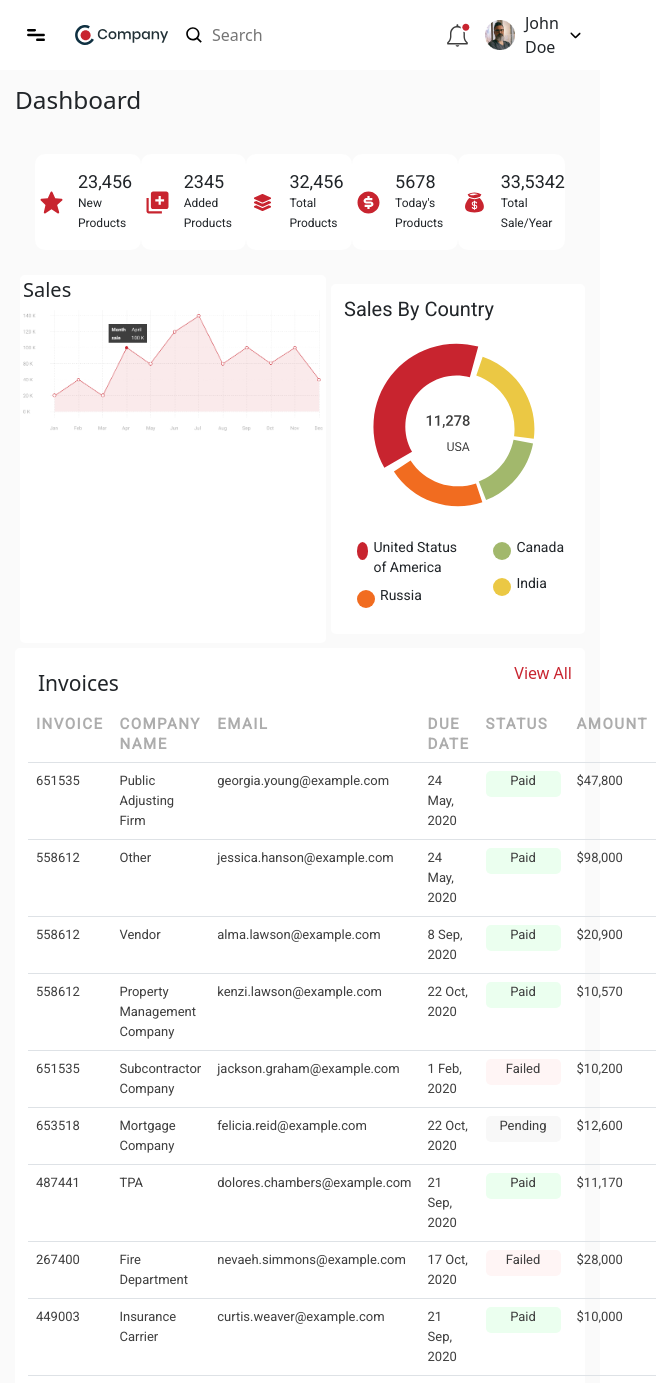
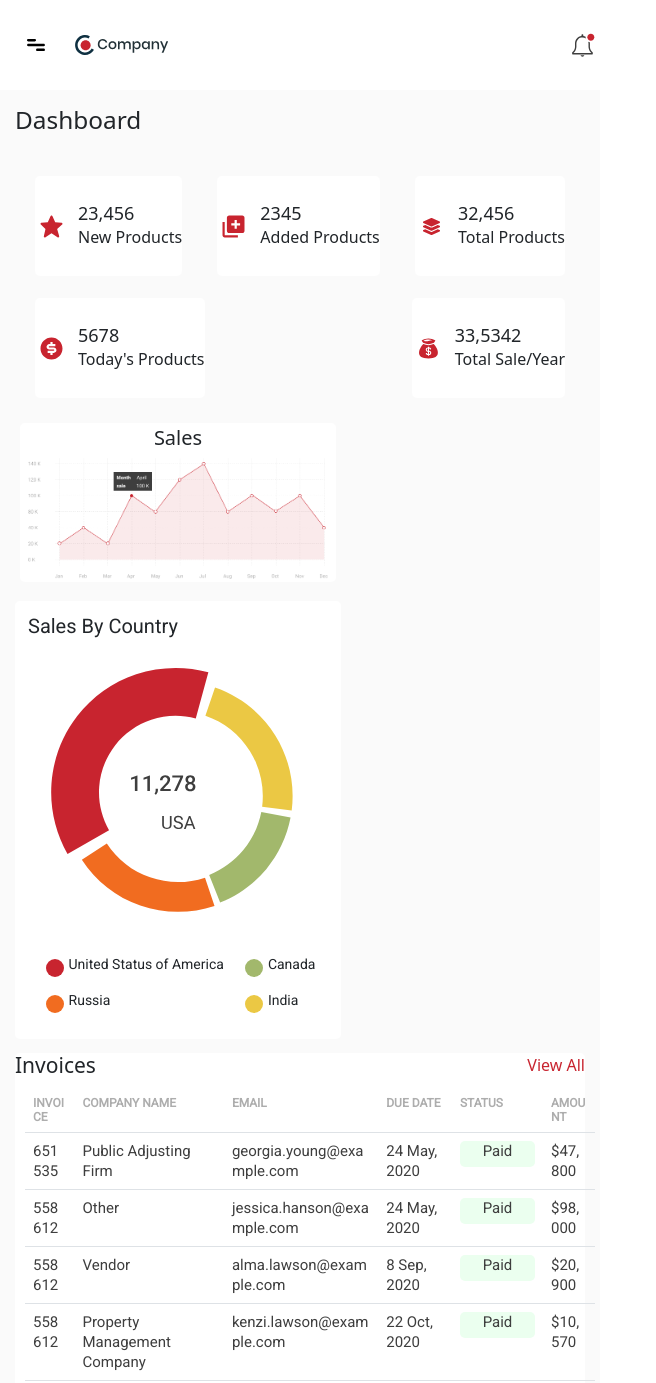
Before and after one commit to zalamitul/Html-training-assignments, a website: page dashboard.html in a window 600 px wide. Shown: the top 1383 px of the page, 656 px wide, since content can reach past the window. Drawn offline with Linux system fonts and the light colour scheme.

Commit message:
dashboard page responsive

```diff
--- a/css/style.css
+++ b/css/style.css
@@ -525,7 +525,7 @@ td {
     color: #3E3E3E;
 }
 
-#pending span{
+#pending span {
     display: block;
     background-color: #b6b6b6;
     width: 75px;
@@ -535,7 +535,7 @@ td {
     text-align: center;
 }
 
-#paid span{
+#paid span {
     display: block;
     background-color: #b6b6b6;
     width: 75px;
@@ -546,7 +546,7 @@ td {
 }
 
 
-#failed span{
+#failed span {
     display: block;
     background-color: #b6b6b6;
     width: 75px;
@@ -555,6 +555,7 @@ td {
     border-radius: 5px;
     text-align: center;
 }
+
 .invoices-head {
     font: normal normal normal 15px/20px Roboto;
     letter-spacing: 1.5px;
@@ -638,31 +639,45 @@ td {
         font: normal normal normal 15px/20px Roboto;
         margin-top: 7px;
     }
+
+    /* dashboard  */
     nav {
         width: 100%;
-        height: 70px;
+        height: 90px;
+        display: flex;
+        justify-content: space-between;
     }
+
     .menu-bar-logo {
         margin: 19px 24px;
     }
+
     .logo-dashboard {
         width: 100px;
         height: 20px;
     }
 
     input[type="search"] {
-        background-size:20px;
+        background-size: 20px;
         background-position: 2px;
         padding-left: 30px;
         margin-left: 10px;
+        display: none;
     }
 
     .downward-arrow {
         margin: 26px 23px 26px 8px;
+        display: none;
     }
+
     .profile {
         margin: 10px;
         width: 30px;
+        display: none;
+    }
+
+    .profile-name {
+        display: none;
     }
 
     .notification {
@@ -687,22 +702,22 @@ td {
 
     .dashboard-container {
         width: 100%;
+        display: flex;
+        flex-direction: column;
         padding: 15px;
         box-sizing: border-box;
     }
 
     .dashboard-cards {
         width: 100%;
+        display: flex;
+        flex-direction: column;
         padding: 20px;
     }
 
     .statistics-card {
-        width: 149px;
-        height: 96px;
-        margin-top: 20px;
-        border-radius: 10px;
-        font: normal normal normal 12px/20px Roboto;
-        align-items: center;
+        width: auto;
+        height: 100px;
     }
 
     .statistics-card h4 {
@@ -716,6 +731,11 @@ td {
     .statistics-card img {
         transform: scale(0.8);
         align-items: center;
+    }
+
+    .sales {
+        display: flex;
+        flex-direction: column;
     }
 
     /* .dashboard-right-side {
@@ -945,13 +965,11 @@ td {
     #sale {
         margin: 5px;
         padding: 3px;
-    }
-    table{
-        width: 100%;
+        text-align: center;
     }
 
     #sale img {
-        width: 300px;
+        width: 350px;
     }
 
     #sales-by-country {
@@ -961,44 +979,97 @@ td {
     }
 
     #sales-by-country img {
-        width: 200px;
+        width: 300px;
         margin: auto;
     }
 
     #invoice-detail {
-        margin: auto;
-        padding: 13px;
+        margin: 0px;
+        display: table;
+        /* width: 10px; */
+        margin: 0px;
+        padding: 0px;
     }
 
     #invoice-detail h3 {
         font-size: 21px;
-        margin: 10px;
     }
 
 
-    td {
-        font: normal normal normal 13px/20px Roboto;
+    .table {
+        width: 100%;
+        margin: 10px;
+        padding: 10px;
+        font: normal normal normal 1px arial;
+        letter-spacing: 0px;
+        color: #e80e0e;
+    }
+
+    ;
+
+    /* td ,tr,th,table{
+        font: normal normal normal 3px/2px Roboto;
         letter-spacing: 0px;
         color: #3E3E3E;
-    }
+        background-color: #efefef;
+    } */
+    table { width: 100%; }
+table td, table th { overflow-wrap: anywhere; }
 
     .invoices-head {
-        font: normal normal normal 15px/20px Roboto;
-        letter-spacing: 1.5px;
+        font: normal normal normal 12px Roboto;
+        letter-spacing: 0px;
         color: #ADADAD;
         text-transform: uppercase;
     }
+
+    .menu-bar-logo img::hover,
+    .menu-bar,
+    .profile,
+    .profile-name,
+    #search {
+        display: block;
+        background-color: #A2B86C;
+    }
+
 }
 
 /* Medium devices (landscape tablets, 768px and up) */
 @media only screen and (min-width: 600px) {
-    .example {
-        background: blue;
-    }
+        nav{
+            width: 100%;
+            display: flex;
+            justify-content: space-between;
+        }
+        .dashboard-cards{
+            display: flex;
+            /* flex-wrap: wrap; */
+            flex-flow: row wrap;
+            height: auto;
+            width: 100%;
+            /* justify-content: center; */
+        }
+        .dashboard-container{
+            width: 100%;
+            display: flex;
+            flex-flow: row wrap;
+        }
+        #sale img{
+            width:300px;
+        };
+        .sales{
+            width: 100%;
+            display: flex;
+            flex-flow: column wrap;
+        }
+        table { width: 100%; }
+        table td, table th { overflow-wrap: anywhere; }
+
 }
 
 /* Large devices (laptops/desktops, 992px and up) */
 @media only screen and (min-width: 992px) {
+
     .main {
         width: 100%;
         box-sizing: border-box;
@@ -1102,12 +1173,14 @@ td {
     .dashboard-container {
         width: 100%;
         padding: 15px;
+        height: fit-content;
         box-sizing: border-box;
     }
 
     .dashboard-cards {
         width: 100%;
         padding: 20px;
+        justify-content: space-between;
     }
 
     .statistics-card {
--- a/dashboard.html
+++ b/dashboard.html
@@ -21,16 +21,15 @@
             <input type="search" name="search" id="search" placeholder="Search">
         </div>
         <div class="nav-right">
-
             <a class="notification" href="notification"><img class="notification" src="images/notification-icon.svg" alt=""></a>
             <img class="profile" src="images/profile.png" alt="">
-            <span>John Doe</span>
+            <span class="profile-name">John Doe</span>
             <img class="downward-arrow" src="images/downward-arrow.svg" alt="">
         </div>
     </nav>
 
     <div class="d-flex">
-        <aside class="menu-bar">
+    <aside class="menu-bar">
             <a href="dashboard.html">
                 <div class="menu-bar-item menu-bar-item-active"><img src="images/dashboard-default.svg" alt="">Dashboard</div>
             </a>
@@ -58,7 +57,7 @@
         <div class="dashboard-container">
             <h3>Dashboard</h3>
 
-            <div class="d-flex justify-content-between dashboard-cards">
+            <div class="d-flex  justify-content-between dashboard-cards">
                 <div class="statistics-card">
                     <img src="images/star.svg" alt="">
                     <div>
@@ -96,7 +95,7 @@
                 </div>
             </div>
 
-            <div class="d-flex justify-content-between">
+            <div class="sales d-flex justify-content-between flex-lg-row">
                 <div id="sale">
                     <h5>Sales</h5>
                     <img src="images/data-graph.png" alt="">
@@ -131,13 +130,12 @@
                     </div>
                 </div>
             </div>
-            <div>
-                <div id="invoice-detail">
+                 <div id="invoice-detail">
                     <div class="d-flex justify-content-between" id="head">
                         <h3>Invoices</h3>
                         <a href="">view all</a>
                     </div>
-                    <table class="table">
+                    <table class="table table-responsive">
                         <tr class="invoices-head">
                             <th>Invoice</th>
                             <th>Company Name</th>
@@ -220,10 +218,8 @@
                         </tr>
                     </table>
                 </div>
-            </div>
         </div>
     </div>
-
 </body>
 
 </html>
```
Also changed, not shown: innerpage.html (+10 -12 lines).
